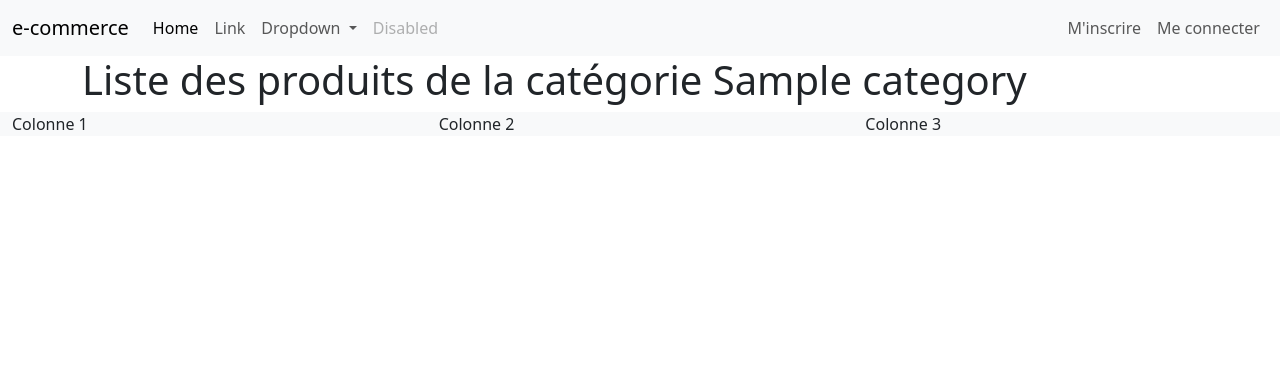
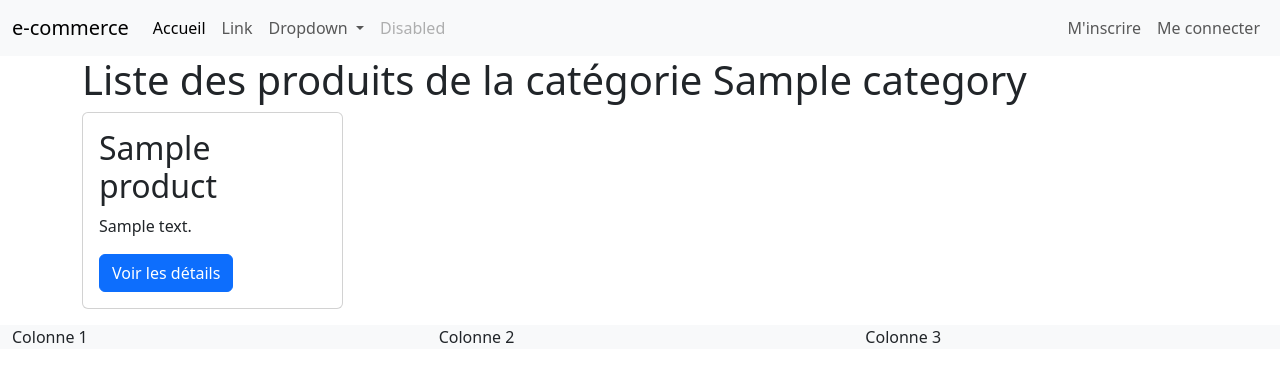
Before and after one commit to DioufFLR/ecommerce_symfony6, a Symfony app: template templates/categories/list.html.twig in a window 1280 px wide. Shown: the top 382 px of the page. Run offline with Twig, Linux system fonts and the light colour scheme; the template is opened without the code that fills it: most values are stand-ins (such as "Sample title", 1, 10 or a date in 2020); some libraries are stand-ins or nearby versions.

Commit message:
3.4 product details

```diff
--- a/src/Controller/CategoriesController.php
+++ b/src/Controller/CategoriesController.php
@@ -13,6 +13,9 @@ class CategoriesController extends AbstractController
     #[Route('/{slug}', name: 'list')]
     public function list(Categories $category): Response
     {
-        return $this->render('categories/list.html.twig', compact('category'));
+        //On va chercher la liste des produits de la catégorie
+        $products = $category->getProducts();
+
+        return $this->render('categories/list.html.twig', compact('category', 'products'));
     }
  }
--- a/templates/_partials/_nav.html.twig
+++ b/templates/_partials/_nav.html.twig
@@ -1,13 +1,13 @@
 <nav class="navbar navbar-expand-lg bg-body-tertiary">
     <div class="container-fluid">
-        <a class="navbar-brand" href="#">e-commerce</a>
+        <a class="navbar-brand" href="{{ path('main') }}">e-commerce</a>
         <button class="navbar-toggler" type="button" data-bs-toggle="collapse" data-bs-target="#navbarSupportedContent" aria-controls="navbarSupportedContent" aria-expanded="false" aria-label="Toggle navigation">
             <span class="navbar-toggler-icon"></span>
         </button>
         <div class="collapse navbar-collapse" id="navbarSupportedContent">
             <ul class="navbar-nav me-auto mb-2 mb-lg-0">
                 <li class="nav-item">
-                    <a class="nav-link active" aria-current="page" href="#">Home</a>
+                    <a class="nav-link active" aria-current="page" href="{{ path('main') }}">Accueil</a>
                 </li>
                 <li class="nav-item">
                     <a class="nav-link" href="#">Link</a>
--- a/templates/categories/list.html.twig
+++ b/templates/categories/list.html.twig
@@ -8,6 +8,17 @@
             <div class="col-12">
                 <h1>Liste des produits de la catégorie {{ category.name }}</h1>
             </div>
+            {% for product in products %}
+                <div class="col-3 mb-3">
+                    <article class="card h-100">
+                        <div class="card-body">
+                            <h2 class="card-title">{{ product.name }}</h2>
+                            <p class="card-text">{{ product.description }}</p>
+                            <a href="#" class="btn btn-primary">Voir les détails</a>
+                        </div>
+                    </article>
+                </div>
+            {% endfor %}
         </section>
     </main>
 {% endblock %}
--- a/templates/main/index.html.twig
+++ b/templates/main/index.html.twig
@@ -19,7 +19,7 @@
                         <div class="card h-100">
                             <div class="card-body">
                                 <h3 class="card-title">{{ category.name }}</h3>
-                                <a href="#" class="btn btn-primary">Voir les produits</a>
+                                <a href="{{ path('categories_list', {slug: category.slug}) }}" class="btn btn-primary">Voir les produits</a>
                             </div>
                         </div>
                     </div>
```
